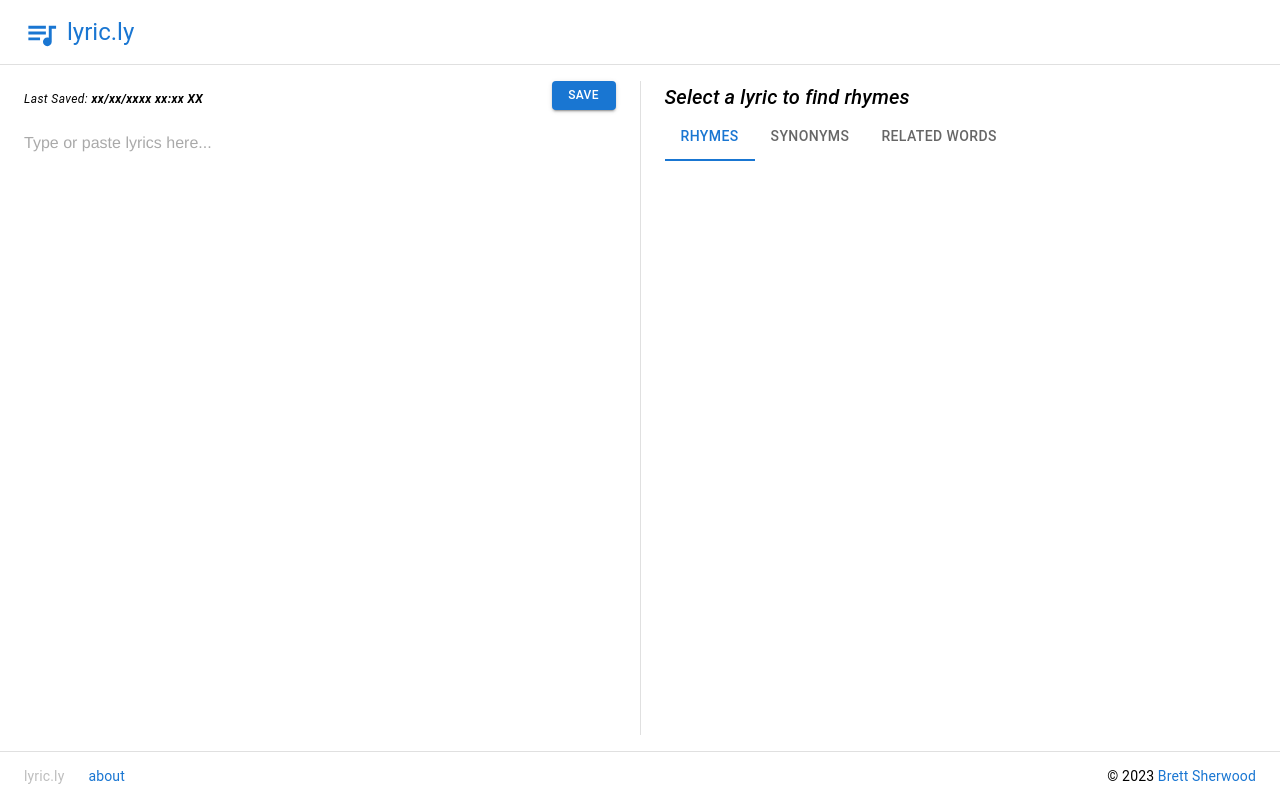
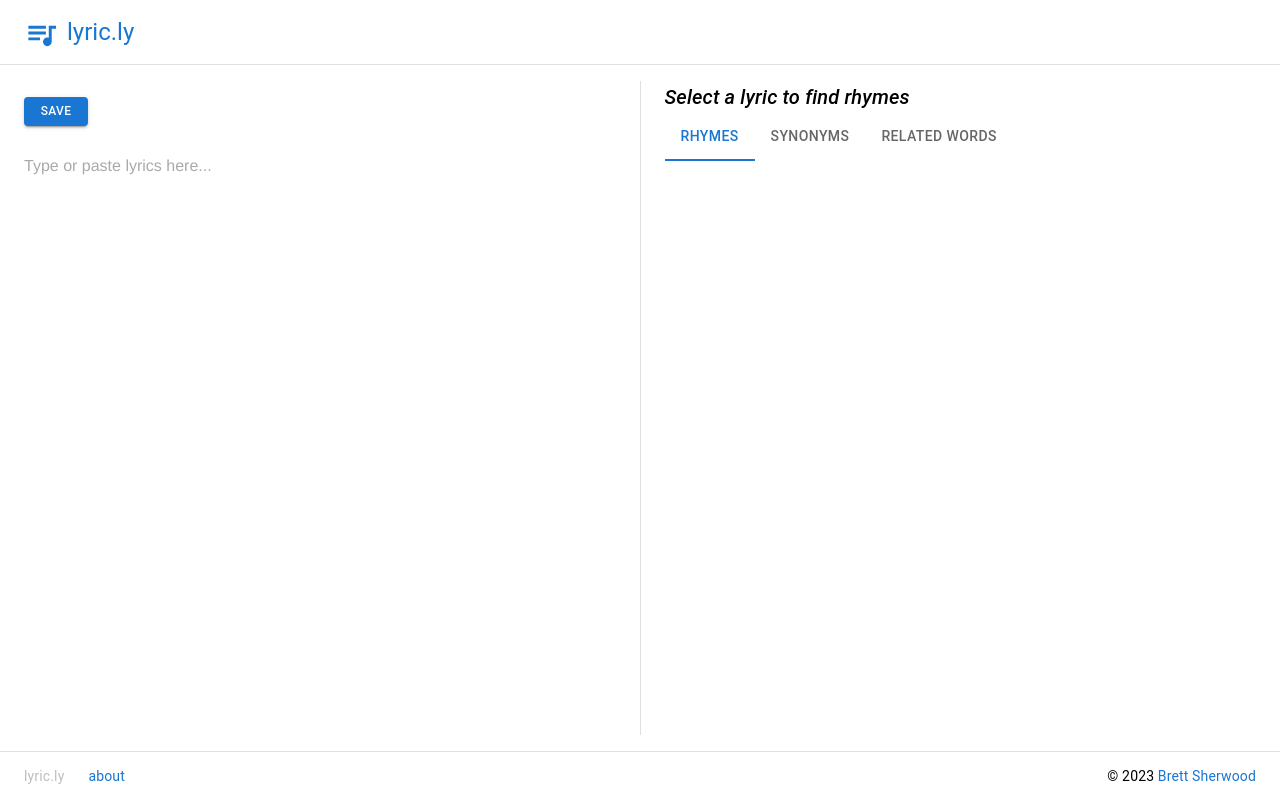
Before and after one commit to brettsherwood12/lyricly, a React app: page / in a window 1280 px wide. Built offline with nearby package versions, Linux system fonts and the light colour scheme.

Commit message:
show saved status and allow delete, update copy

```diff
--- a/src/components/Lyrics.tsx
+++ b/src/components/Lyrics.tsx
@@ -1,5 +1,6 @@
 import React, { useState, useMemo, useCallback, useEffect } from 'react';
-import { Box, Button, Link, Typography } from '@mui/material';
+import { Box, Button, IconButton, Typography } from '@mui/material';
+import DeleteIcon from '@mui/icons-material/Delete';
 import { createEditor, Transforms } from 'slate';
 import { Slate, Editable, withReact } from 'slate-react';
 
@@ -23,7 +24,6 @@ declare module 'slate' {
 }
 
 const EDITOR_PLACEHOLDER = 'Type or paste lyrics here...';
-const LAST_SAVED_PLACEHOLDER = 'xx/xx/xxxx xx:xx XX';
 
 const initialValue: Descendant[] = [
   {
@@ -38,13 +38,6 @@ const heightDiff = headerHeight + footerHeight + paddingHeight;
 const editorStyle = {
   height: '100%',
   maxHeight: `calc(100vh - ${heightDiff}px)`,
-};
-
-const boxSx = {
-  display: 'flex',
-  justifyContent: 'space-between',
-  alignItems: 'flex-end',
-  pb: 3,
 };
 
 export const Lyrics = () => {
@@ -188,8 +181,7 @@ export const Lyrics = () => {
     const json = localStorage.getItem('songs');
 
     if (json) {
-      const songs = JSON.parse(json);
-      const song = songs[0];
+      const song = JSON.parse(json)[0];
       const { saveDateTime, editorValue } = song;
 
       Transforms.insertNodes(editor, editorValue);
@@ -200,25 +192,8 @@ export const Lyrics = () => {
 
   return (
     <Box sx={{ height: '100%' }}>
-      <Box sx={boxSx}>
-        <Box sx={{ display: 'flex' }}>
-          <Box mr={1}>
-            <Typography variant="caption" sx={{ fontStyle: 'italic' }}>
-              Last Saved:{' '}
-              <strong>{lastSavedDateTime ? lastSavedDateTime : LAST_SAVED_PLACEHOLDER}</strong>
-            </Typography>
-          </Box>
-          {!!lastSavedDateTime && (
-            <Box>
-              <Typography variant="body2">
-                <Link onClick={handleDeleteButtonClick} sx={{ color: 'red', cursor: 'pointer' }}>
-                  Delete
-                </Link>
-              </Typography>
-            </Box>
-          )}
-        </Box>
-        <Box>
+      <Box sx={{ display: 'flex', alignItems: 'center', minHeight: '60px', pb: 2 }}>
+        <Box pr={2}>
           <Button
             variant="contained"
             size="small"
@@ -228,6 +203,20 @@ export const Lyrics = () => {
             Save
           </Button>
         </Box>
+        {!!lastSavedDateTime && (
+          <Box sx={{ display: 'flex', alignItems: 'center' }}>
+            <Box pr={1}>
+              <Typography variant="caption" sx={{ fontStyle: 'italic' }}>
+                Saved {lastSavedDateTime}
+              </Typography>
+            </Box>
+            <Box pr={2}>
+              <IconButton onClick={handleDeleteButtonClick}>
+                <DeleteIcon fontSize="small" color="error" />
+              </IconButton>
+            </Box>
+          </Box>
+        )}
       </Box>
       <Slate editor={editor} value={editorValue} onChange={(value) => setEditorValue(value)}>
         <Editable
--- a/src/screens/About.tsx
+++ b/src/screens/About.tsx
@@ -50,8 +50,8 @@ export const About = () => {
             instantly find rhymes, synonyms and related words for it.
           </Typography>
           <Typography gutterBottom>
-            The content of your lyrics is completely secure, as it never leave your web browser.
-            Only individual words are sent across the internet.
+            The content of your lyrics is completely secure, as they are saved to your web browser.
+            Only individual words are sent across the internet to gather word data.
           </Typography>
         </Box>
         <Box>
```
